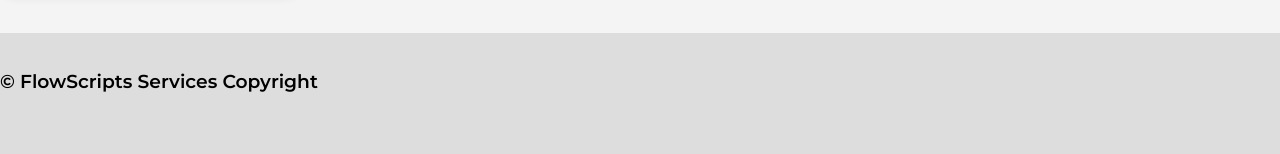
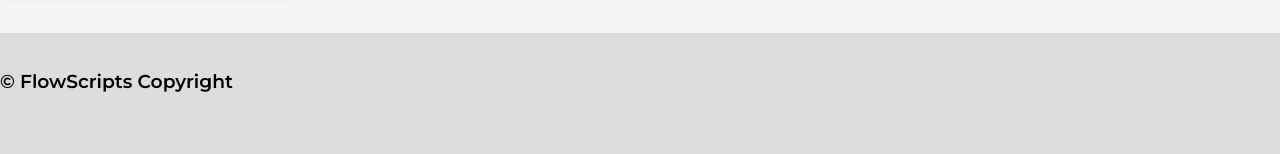
Before and after one commit to flowscripts/login, a plain HTML site: page index.html in a window 1280 px wide. Shown: the part 512-666 px from the top of the page. Drawn offline with Linux system fonts and the light colour scheme.

Commit message:
Update index.html

```diff
--- a/index.html
+++ b/index.html
@@ -399,10 +399,10 @@
 
       <br>
 
-        <h3>© FlowScripts Services Copyright</h3>
+      <h3>© FlowScripts Copyright</h3>
 
 
-      <br><h4><a href="https://flowscripts.github.io/terms">Terms & Conditions</a></h4>
+      <br><h4><a href="https://flowscripts.github.io/terms">Terms of Service</a></h4>
       <br>
       <br>
       <br>
```
